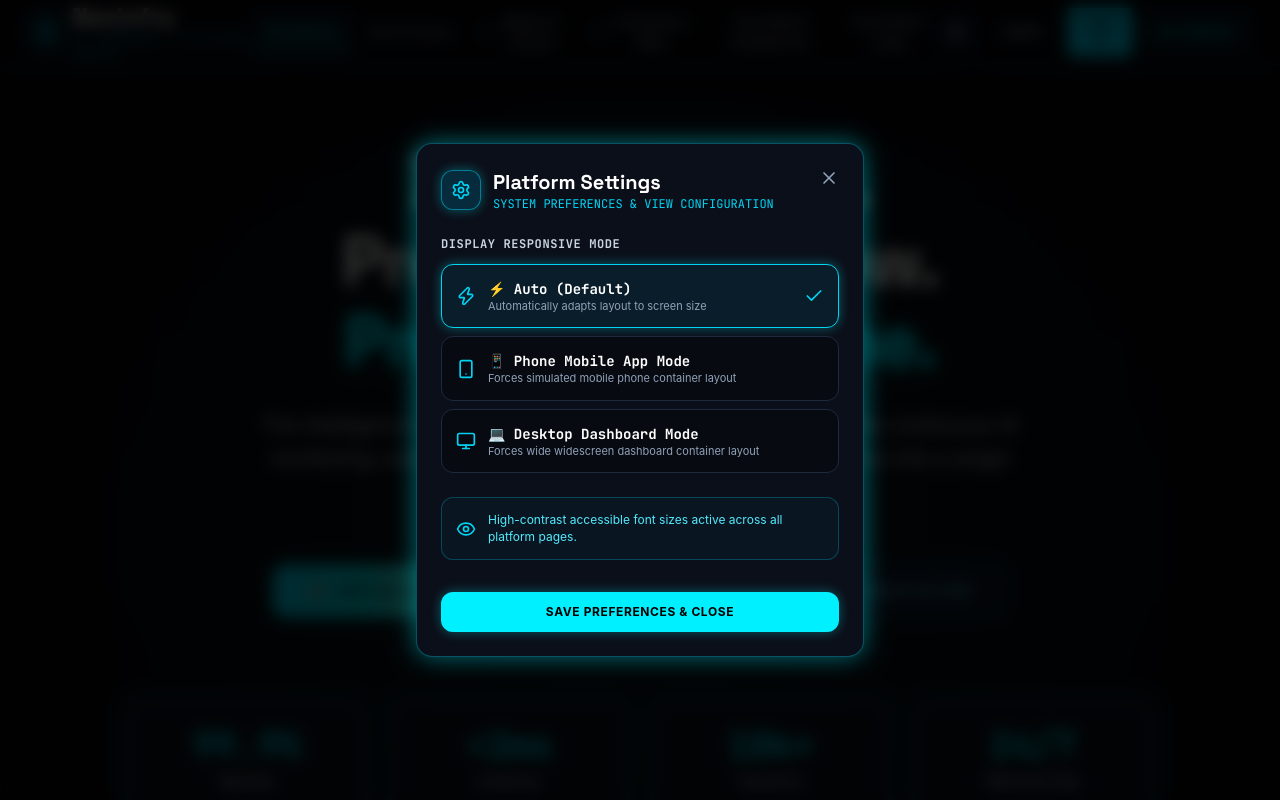
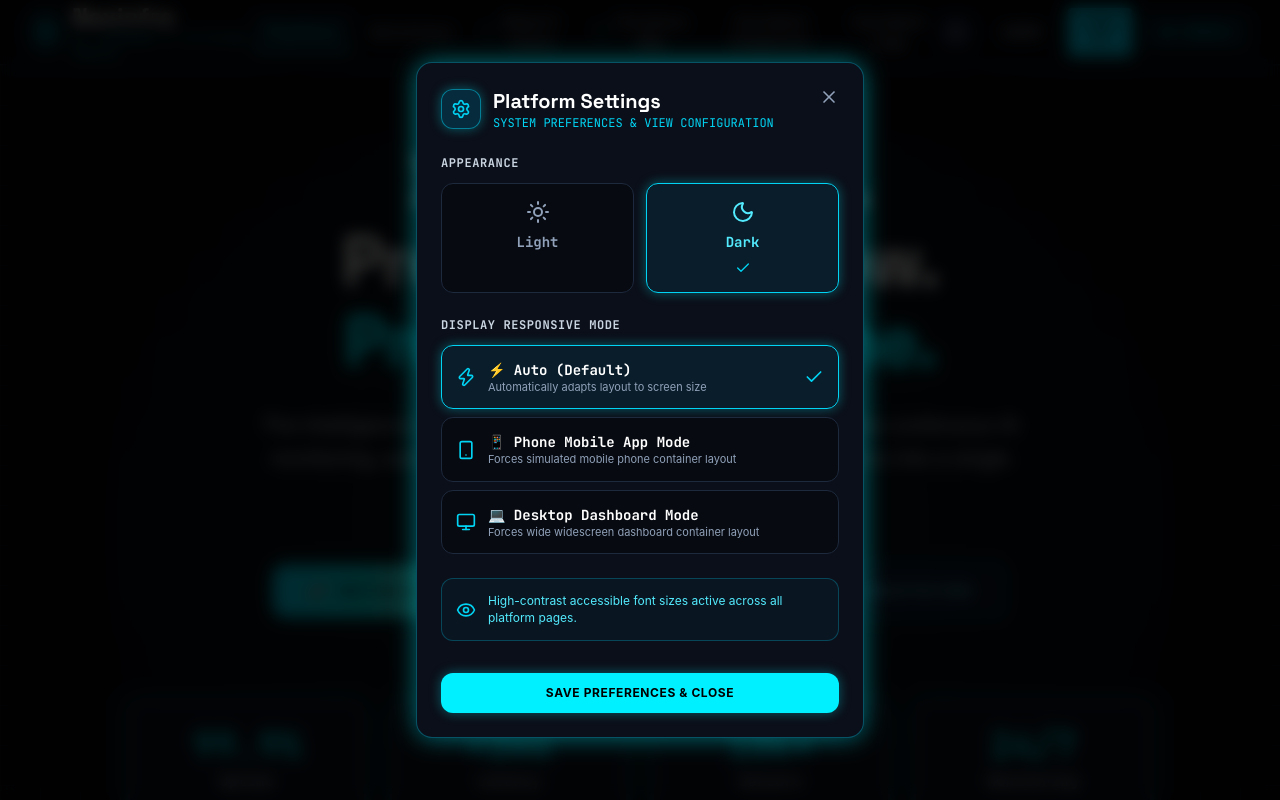
Before and after one commit to pranjalpandey-ops/Nexinfra-app, a React (Vite) app: page / in a window 1280 px wide. Both pictures are taken after a click on the button "Settings & Display Preferences". Shown: the top 800 px of the page. Built offline with nearby package versions, Linux system fonts and the light colour scheme.

Commit message:
Lightmode

```diff
--- a/src/App.jsx
+++ b/src/App.jsx
@@ -1,4 +1,4 @@
-import React, { useState } from 'react';
+import React, { useState, useEffect } from 'react';
 import Navbar from './components/Navbar';
 import Sidebar from './components/Sidebar';
 import LandingView from './views/LandingView';
@@ -19,7 +19,16 @@ import SettingsModal from './components/SettingsModal';
 export default function App() {
   const [activePage, setActivePage] = useState('landing');
   const [user, setUser] = useState(null);
-  const [viewMode, setViewMode] = useState('auto'); // 'auto' | 'phone' | 'desktop'
+  const [viewMode, setViewMode] = useState('auto');
+
+const [theme, setTheme] = useState(() => {
+  return localStorage.getItem('nexinfra-theme') || 'dark';
+});
+
+useEffect(() => {
+  document.documentElement.setAttribute('data-theme', theme);
+  localStorage.setItem('nexinfra-theme', theme);
+}, [theme]);
 
   // Modals state
   const [isDispatchModalOpen, setIsDispatchModalOpen] = useState(false);
@@ -145,11 +154,13 @@ export default function App() {
       />
 
       <SettingsModal
-        isOpen={isSettingsOpen}
-        onClose={() => setIsSettingsOpen(false)}
-        viewMode={viewMode}
-        setViewMode={setViewMode}
-      />
+  isOpen={isSettingsOpen}
+  onClose={() => setIsSettingsOpen(false)}
+  viewMode={viewMode}
+  setViewMode={setViewMode}
+  theme={theme}
+  setTheme={setTheme}
+/>
 
     </div>
   );
--- a/src/components/SettingsModal.jsx
+++ b/src/components/SettingsModal.jsx
@@ -1,7 +1,24 @@
 import React from 'react';
-import { X, Settings, Smartphone, Monitor, Zap, Eye, Check } from 'lucide-react';
+import {
+  X,
+  Settings,
+  Smartphone,
+  Monitor,
+  Zap,
+  Eye,
+  Check,
+  Sun,
+  Moon
+} from 'lucide-react';
 
-export default function SettingsModal({ isOpen, onClose, viewMode, setViewMode }) {
+export default function SettingsModal({
+  isOpen,
+  onClose,
+  viewMode,
+  setViewMode,
+  theme,
+  setTheme
+}) {
   if (!isOpen) return null;
 
   return (
@@ -30,6 +47,56 @@ export default function SettingsModal({ isOpen, onClose, viewMode, setViewMode }
             </p>
           </div>
         </div>
+        {/* Theme Selection */}
+<div className="space-y-3 font-mono-tech text-xs">
+  <label className="block text-slate-300 font-bold uppercase tracking-wider">
+    Appearance
+  </label>
+
+  <div className="grid grid-cols-2 gap-3">
+
+    {/* Light Mode */}
+    <button
+      onClick={() => setTheme('light')}
+      className={`p-4 rounded-xl border flex flex-col items-center gap-2 transition-all cursor-pointer ${
+        theme === 'light'
+          ? 'border-cyan-400 bg-cyan-950/40 text-cyan-300 cyan-glow-sm'
+          : 'border-slate-800 bg-[#070A10] text-slate-400 hover:text-slate-200'
+      }`}
+    >
+      <Sun className="w-6 h-6" />
+
+      <span className="font-bold text-sm">
+        Light
+      </span>
+
+      {theme === 'light' && (
+        <Check className="w-4 h-4 text-cyan-400" />
+      )}
+    </button>
+
+    {/* Dark Mode */}
+    <button
+      onClick={() => setTheme('dark')}
+      className={`p-4 rounded-xl border flex flex-col items-center gap-2 transition-all cursor-pointer ${
+        theme === 'dark'
+          ? 'border-cyan-400 bg-cyan-950/40 text-cyan-300 cyan-glow-sm'
+          : 'border-slate-800 bg-[#070A10] text-slate-400 hover:text-slate-200'
+      }`}
+    >
+      <Moon className="w-6 h-6" />
+
+      <span className="font-bold text-sm">
+        Dark
+      </span>
+
+      {theme === 'dark' && (
+        <Check className="w-4 h-4 text-cyan-400" />
+      )}
+    </button>
+
+  </div>
+</div>
 
         {/* Device View Mode Selection Section */}
         <div className="space-y-3 font-mono-tech text-xs">
--- a/src/index.css
+++ b/src/index.css
@@ -81,3 +81,142 @@
 .animate-pulse-glow {
   animation: pulseGlow 2.5s infinite ease-in-out;
 }
+/* =========================================
+   NEXINFRA LIGHT MODE
+   ========================================= */
+
+[data-theme="light"] {
+  color-scheme: light;
+}
+
+/* Main backgrounds */
+[data-theme="light"] .bg-\[\#07090E\],
+[data-theme="light"] .bg-\[\#070A10\],
+[data-theme="light"] .bg-\[\#070A12\],
+[data-theme="light"] .bg-\[\#070A10\],
+[data-theme="light"] .bg-\[\#090D16\],
+[data-theme="light"] .bg-\[\#090C13\],
+[data-theme="light"] .bg-\[\#0A0D16\],
+[data-theme="light"] .bg-\[\#0A0E1A\],
+[data-theme="light"] .bg-\[\#0B0F19\],
+[data-theme="light"] .bg-\[\#0C101A\],
+[data-theme="light"] .bg-\[\#0D121F\],
+[data-theme="light"] .bg-\[\#0E131F\],
+[data-theme="light"] .bg-\[\#111217\] {
+  background-color: #f8fafc !important;
+}
+
+/* Dark backgrounds */
+[data-theme="light"] .bg-\[\#05070B\],
+[data-theme="light"] .bg-\[\#05070D\] {
+  background-color: #f1f5f9 !important;
+}
+
+/* Text */
+[data-theme="light"] .text-white {
+  color: #0f172a !important;
+}
+
+[data-theme="light"] .text-slate-100 {
+  color: #1e293b !important;
+}
+
+[data-theme="light"] .text-slate-200 {
+  color: #334155 !important;
+}
+
+[data-theme="light"] .text-slate-300 {
+  color: #475569 !important;
+}
+
+[data-theme="light"] .text-slate-400 {
+  color: #64748b !important;
+}
+
+[data-theme="light"] .text-slate-500 {
+  color: #64748b !important;
+}
+
+[data-theme="light"] .text-slate-600 {
+  color: #94a3b8 !important;
+}
+
+/* Borders */
+[data-theme="light"] .border-slate-700,
+[data-theme="light"] .border-slate-800,
+[data-theme="light"] .border-slate-800\/40,
+[data-theme="light"] .border-slate-800\/60,
+[data-theme="light"] .border-slate-800\/80,
+[data-theme="light"] .border-slate-800\/90 {
+  border-color: #cbd5e1 !important;
+}
+
+/* Black overlays remain dark */
+[data-theme="light"] .bg-black\/70,
+[data-theme="light"] .bg-black\/80 {
+  background-color: rgba(15, 23, 42, 0.55) !important;
+}
+
+/* Cards */
+[data-theme="light"] .bg-slate-900,
+[data-theme="light"] .bg-slate-900\/50,
+[data-theme="light"] .bg-slate-900\/90,
+[data-theme="light"] .bg-slate-950\/90 {
+  background-color: #ffffff !important;
+}
+
+/* Slate backgrounds */
+[data-theme="light"] .bg-slate-800,
+[data-theme="light"] .bg-slate-800\/50,
+[data-theme="light"] .bg-slate-800\/80 {
+  background-color: #e2e8f0 !important;
+}
+
+/* Scrollbar */
+[data-theme="light"] ::-webkit-scrollbar-track {
+  background: #e2e8f0;
+}
+
+[data-theme="light"] ::-webkit-scrollbar-thumb {
+  background: #94a3b8;
+}
+
+/* Cyber grid */
+[data-theme="light"] .bg-cyber-grid {
+  background-image:
+    linear-gradient(
+      to right,
+      rgba(15, 23, 42, 0.06) 1px,
+      transparent 1px
+    ),
+    linear-gradient(
+      to bottom,
+      rgba(15, 23, 42, 0.06) 1px,
+      transparent 1px
+    );
+}
+
+[data-theme="light"] .bg-cyber-grid-dense {
+  background-image:
+    linear-gradient(
+      to right,
+      rgba(0, 150, 180, 0.08) 1px,
+      transparent 1px
+    ),
+    linear-gradient(
+      to bottom,
+      rgba(0, 150, 180, 0.08) 1px,
+      transparent 1px
+    );
+}
+
+/* Body */
+[data-theme="light"] body {
+  background-color: #f8fafc;
+  color: #0f172a;
+}
+
+/* Main app */
+[data-theme="light"] #root {
+  background-color: #f8fafc;
+}
```
